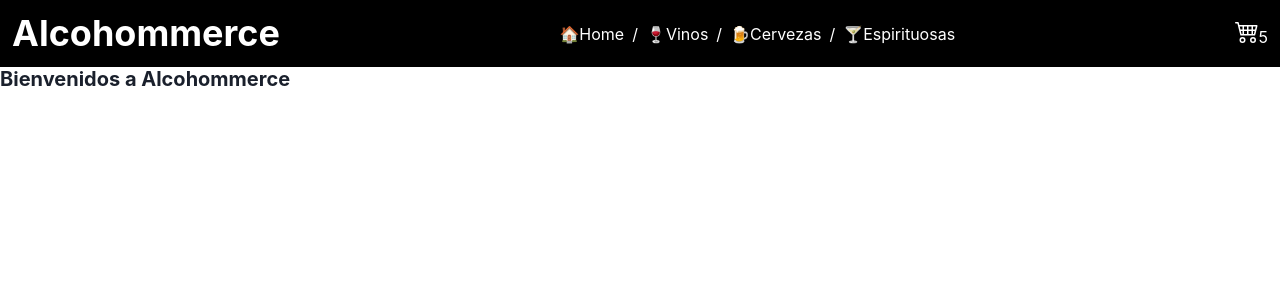
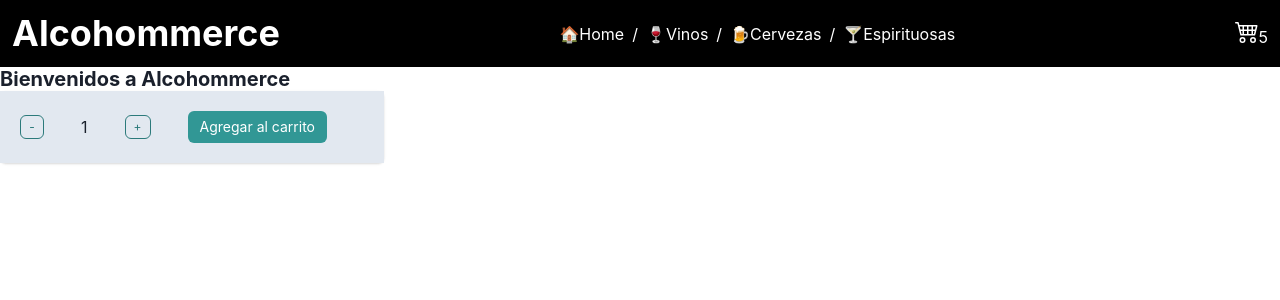
Before and after one commit to AlexisSzerman/Alcohommerce, a React (Vite) app: page / in a window 1280 px wide. Shown: the top 300 px of the page. Built offline with nearby package versions, Linux system fonts and the light colour scheme.

Commit message:
armando el counter

```diff
--- /dev/null
+++ b/src/components/ItemCount.jsx
@@ -0,0 +1,51 @@
+import React from "react";
+import { useState } from "react";
+import {
+  Button,
+  Card,
+  CardHeader,
+  CardBody,
+  CardFooter,
+  Box,
+  Flex,
+  Spacer
+} from "@chakra-ui/react";
+
+function ItemCount({ stock, initial, onAdd }) {
+  const [count, setCount] = useState(initial);
+
+  const sumar = () => {
+    if (count < stock) setCount(count + 1);
+  };
+
+  const restar = () => {
+    if (count - 1 >= initial) setCount(count - 1);
+  };
+
+  return (
+    <Card maxW='sm'>
+      <CardBody bg='#E2E8F0'>
+      <Flex minWidth="max-content" alignItems="center">
+          <Button colorScheme="teal" variant="outline" size="xs">
+            <button onClick={restar}>-</button>
+          </Button>
+          <Spacer />
+          <p>{count}</p>
+          <Spacer />
+          <Button colorScheme="teal" variant="outline" size="xs">
+            <button onClick={sumar}>+</button>
+          </Button>
+          <Spacer />
+          <Button c colorScheme="teal" size="sm">
+            {count >= initial && (
+              <button onClick={() => onAdd(count)}>Agregar al carrito</button>
+            )}
+          </Button>
+          <Spacer />
+        </Flex>
+      </CardBody>
+    </Card>
+  );
+}
+
+export default ItemCount;
--- a/src/containers/ItemListContainer.jsx
+++ b/src/containers/ItemListContainer.jsx
@@ -1,10 +1,12 @@
 import React from 'react'
 import {Heading} from "@chakra-ui/react";
+import ItemCount from "../components/ItemCount"
 
 const ItemListContainer = ({greeting}) => {
   return (
     <section>
       <Heading as='h4' size='md'>{greeting}</Heading>
+      <ItemCount stock={5} initial={1}/>
 
     </section>
   )
```
